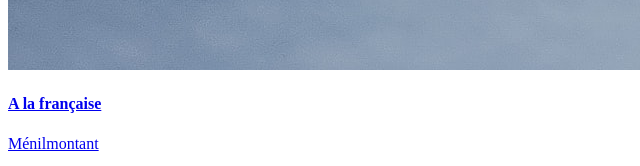
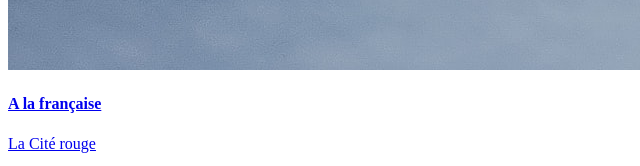
Before and after one commit to kajoua/Projet3ygk, a plain HTML site: page index.html in a window 1280 px wide. Shown: the part 3817-3983 px from the top of the page, 0-640 px from the left. Drawn offline with Linux system fonts and the light colour scheme; files that its build step writes are made by us from their sources.

Commit message:
Rectification erreur de synthaxe

```diff
--- a/index.html
+++ b/index.html
@@ -58,7 +58,7 @@
                 <img src="images/restaurants/toa-heftiba-DQKerTsQwi0-unsplash.jpg" alt="CitéRouge">
                 <div class="text">
                     <h4>A la française</h4>
-                    <p>Ménilmontant</p>
+                    <p>La Cité rouge</p>
                     <i class="fas fa-heart "></i>
                 </div>
             </a>
```
